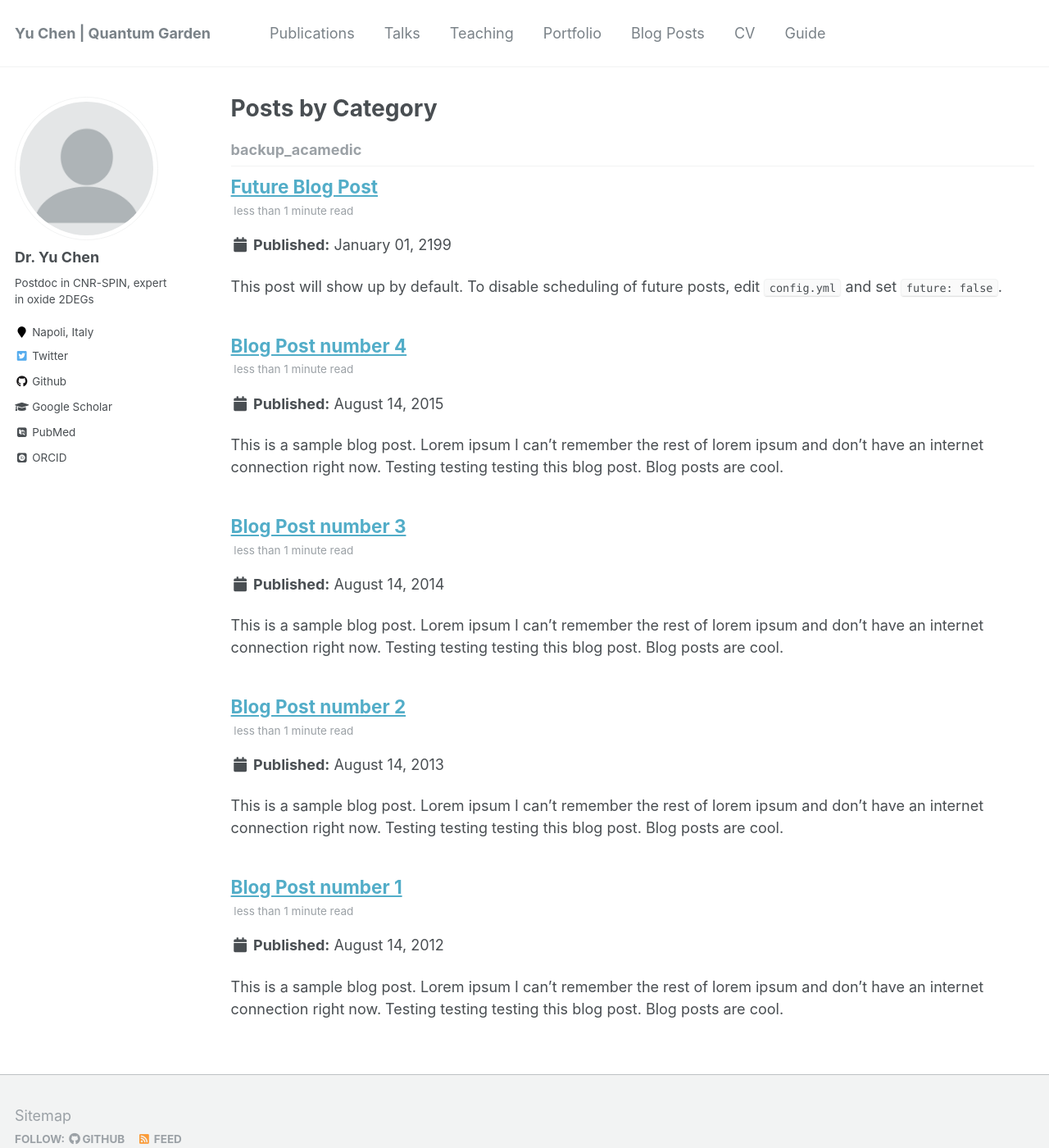
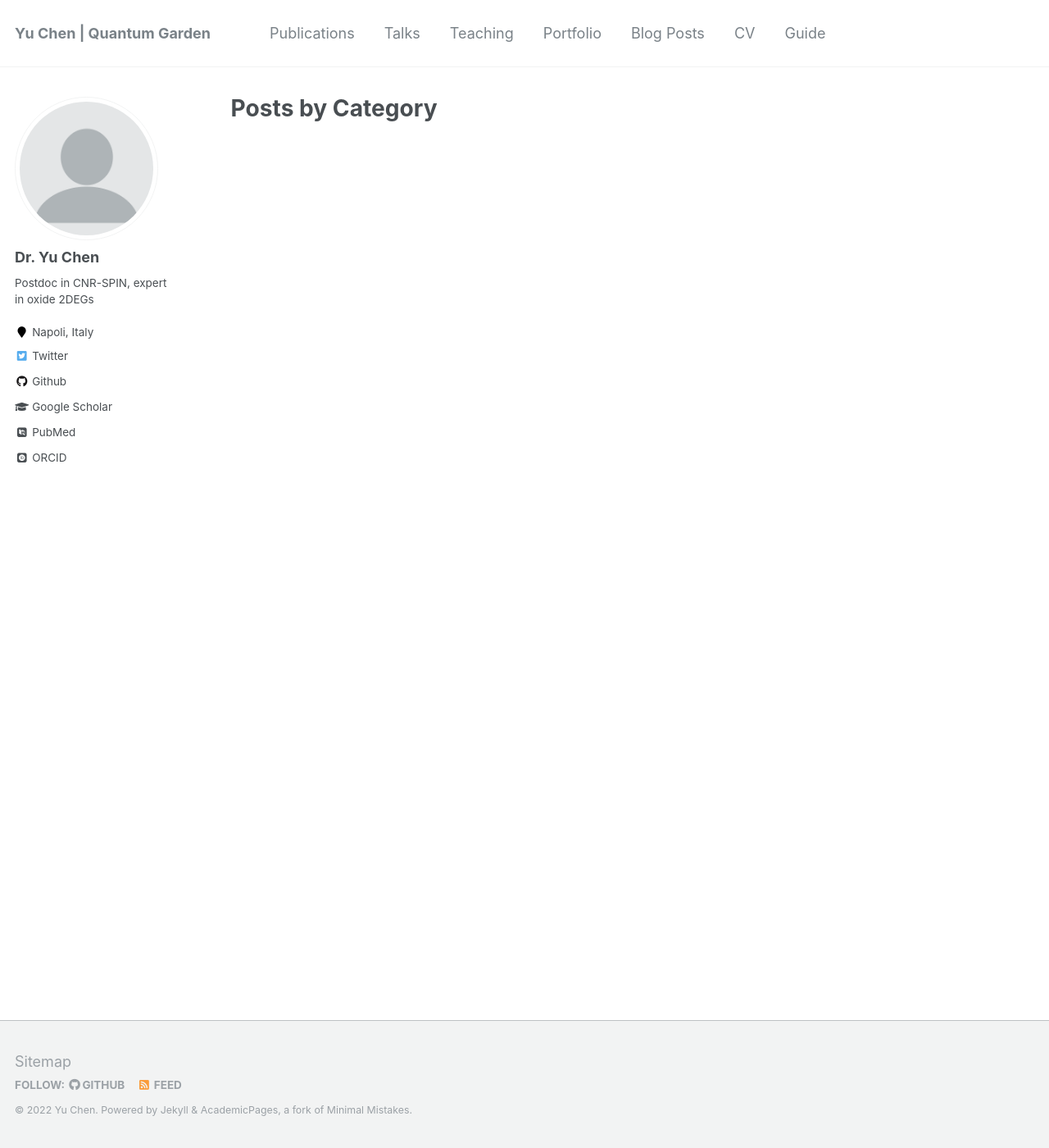
Before and after one commit to DaffodilYu/yuchen.github.io, a Jekyll site: the page built from backup_acamedic/_pages/category-archive.html, in a window 1280 px wide and 1400 px high. Shown: the whole window at 82% size. Built offline with Jekyll 4.4.1, drawn with Linux system fonts in a browser that asks for light colours; some web fonts are replaced.

```diff
--- a/backup_acamedic/_posts/2012-08-14-blog-post-1.md
+++ /dev/null
@@ -1,20 +0,0 @@
----
-title: 'Blog Post number 1'
-date: 2012-08-14
-permalink: /posts/2012/08/blog-post-1/
-tags:
-  - cool posts
-  - category1
-  - category2
----
-
-This is a sample blog post. Lorem ipsum I can't remember the rest of lorem ipsum and don't have an internet connection right now. Testing testing testing this blog post. Blog posts are cool.
-
-Headings are cool
-======
-
-You can have many headings
-======
-
-Aren't headings cool?
-------
--- a/backup_acamedic/_posts/2013-08-14-blog-post-2.md
+++ /dev/null
@@ -1,20 +0,0 @@
----
-title: 'Blog Post number 2'
-date: 2013-08-14
-permalink: /posts/2013/08/blog-post-2/
-tags:
-  - cool posts
-  - category1
-  - category2
----
-
-This is a sample blog post. Lorem ipsum I can't remember the rest of lorem ipsum and don't have an internet connection right now. Testing testing testing this blog post. Blog posts are cool.
-
-Headings are cool
-======
-
-You can have many headings
-======
-
-Aren't headings cool?
-------
--- a/backup_acamedic/_posts/2014-08-14-blog-post-3.md
+++ /dev/null
@@ -1,20 +0,0 @@
----
-title: 'Blog Post number 3'
-date: 2014-08-14
-permalink: /posts/2014/08/blog-post-3/
-tags:
-  - cool posts
-  - category1
-  - category2
----
-
-This is a sample blog post. Lorem ipsum I can't remember the rest of lorem ipsum and don't have an internet connection right now. Testing testing testing this blog post. Blog posts are cool.
-
-Headings are cool
-======
-
-You can have many headings
-======
-
-Aren't headings cool?
-------
--- a/backup_acamedic/_posts/2199-01-01-future-post.md
+++ /dev/null
@@ -1,11 +0,0 @@
----
-title: 'Future Blog Post'
-date: 2199-01-01
-permalink: /posts/2012/08/blog-post-4/
-tags:
-  - cool posts
-  - category1
-  - category2
----
-
-This post will show up by default. To disable scheduling of future posts, edit `config.yml` and set `future: false`.
```
Also changed, not shown: _pages/about.md (+19 -2 lines), backup_acamedic/_pages/about.md (deleted, +0 -31 lines), backup_acamedic/_posts/2015-08-14-blog-post-4.md (deleted, +0 -20 lines), backup_acamedic/_publications/paper2021.md (deleted, +0 -14 lines).
